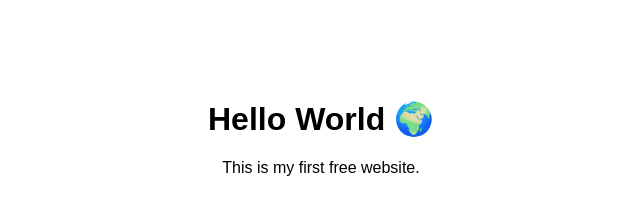
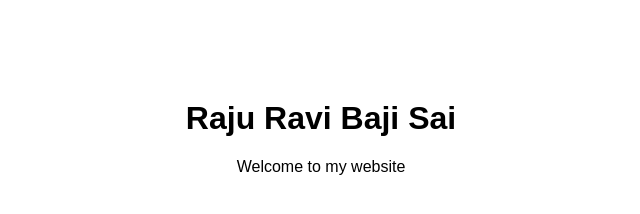
Before and after one commit to Rajunani99/mywebsite, a plain HTML site: page index.html in a window 1280 px wide. Shown: the whole page, without its empty margins (319-959 px from the left). Drawn offline with Linux system fonts and the light colour scheme.

Commit message:
Add files via upload

```diff
--- a/index.html
+++ b/index.html
@@ -5,8 +5,8 @@
 </head>
 <body style="font-family: Arial; text-align:center; margin-top:100px;">
 
-    <h1>Hello World 🌍</h1>
-    <p>This is my first free website.</p>
+    <h1>Raju Ravi Baji Sai</h1>
+    <p>Welcome to my website</p>
 
 </body>
 </html>
```
